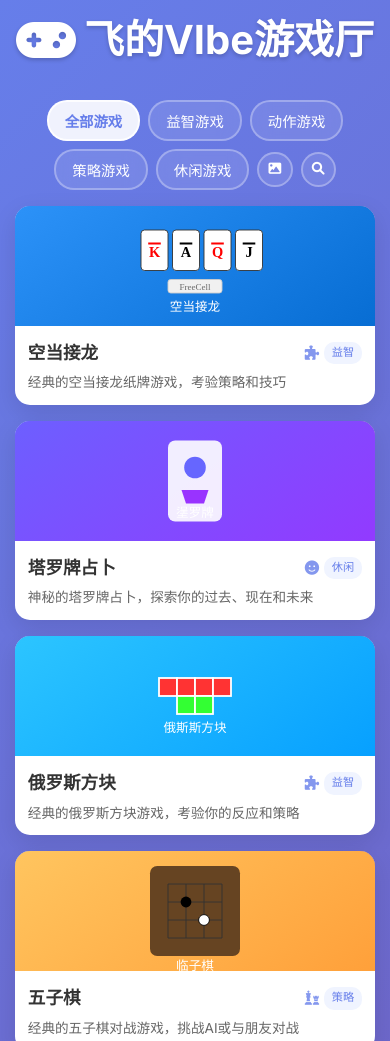
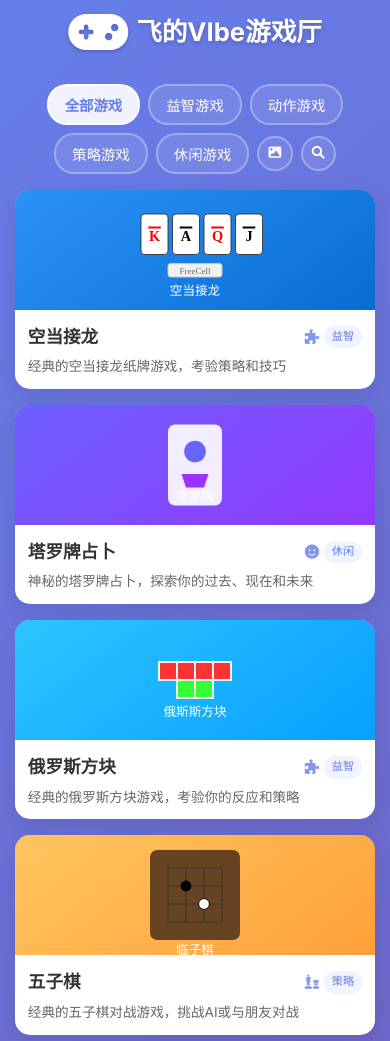
Before and after one commit to zwaley/GameHub, a plain HTML site: page index.html in a window 390 px wide. Shown: the top 1041 px of the page. Drawn offline with Linux system fonts and the light colour scheme.

Commit message:
Add files via upload

```diff
--- a/styles.css
+++ b/styles.css
@@ -499,6 +499,10 @@ body {
         display: none !important;
     }
 
+    .logo h1 {
+        font-size: 2rem;
+    }
+
     .welcome-section h2 {
         font-size: 2rem;
     }
@@ -538,6 +542,10 @@ body {
         grid-template-columns: 1fr;
     }
 
+    .logo h1 {
+        font-size: 1.6rem;
+    }
+
     .welcome-section h2 {
         font-size: 1.8rem;
     }
```
